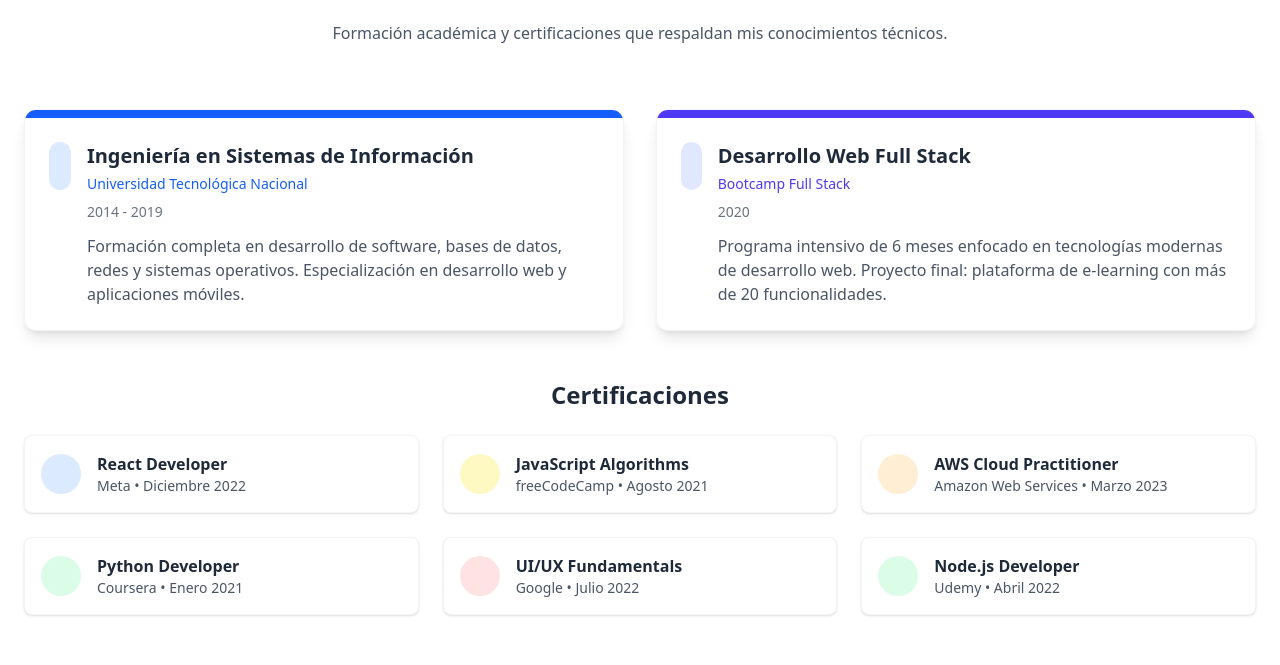
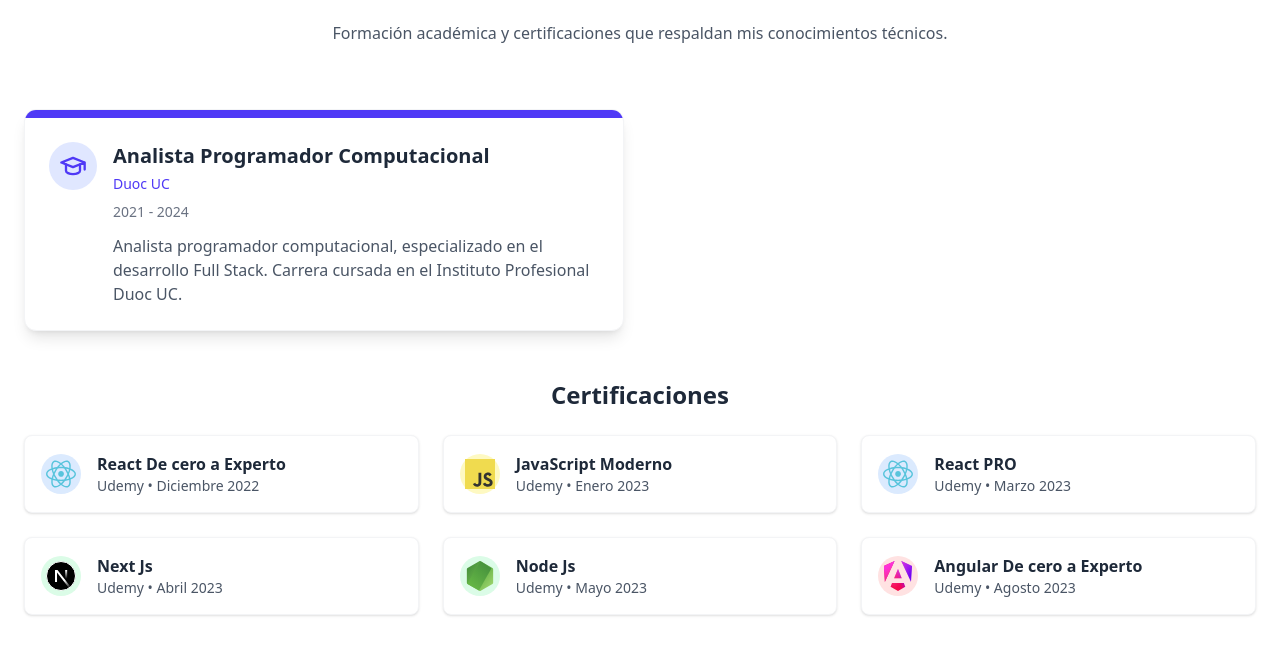
Before and after one commit to omar15hr/portafolio, a React (Vite) app: page / in a window 1280 px wide. Shown: the part 3813-4478 px from the top of the page. Built offline with nearby package versions, Linux system fonts and the light colour scheme.

Commit message:
education section, certification section e iconos nuevos

```diff
--- /dev/null
+++ b/src/components/Certifications.tsx
@@ -0,0 +1,84 @@
+import { AngularIcon, JavaScriptIcon, NextjsIcon, NodejsIcon, ReactIcon } from "./Icons";
+
+const CERTIFICATIONS = [
+  {
+    name: "React De cero a Experto",
+    issuer: "Udemy",
+    date: "Diciembre 2022",
+    icon: <ReactIcon />,
+    color: "blue",
+  },
+  {
+    name: "JavaScript Moderno",
+    issuer: "Udemy",
+    date: "Enero 2023",
+    icon: <JavaScriptIcon />,
+    color: "yellow",
+  },
+  {
+    name: "React PRO",
+    issuer: "Udemy",
+    date: "Marzo 2023",
+    icon: <ReactIcon />,
+    color: "blue",
+  },
+  {
+    name: "Next Js",
+    issuer: "Udemy",
+    date: "Abril 2023",
+    icon: <NextjsIcon />,
+    color: "green",
+  },
+  {
+    name: "Node Js",
+    issuer: "Udemy",
+    date: "Mayo 2023",
+    icon: <NodejsIcon />,
+    color: "green",
+  },
+  {
+    name: "Angular De cero a Experto",
+    issuer: "Udemy",
+    date: "Agosto 2023",
+    icon: <AngularIcon />,
+    color: "red",
+  },
+];
+
+export function Certifications() {
+  return (
+    <div className="mt-12">
+      <h3 className="text-2xl font-bold mb-6 text-center">Certificaciones</h3>
+      <div className="grid grid-cols-1 sm:grid-cols-2 lg:grid-cols-3 gap-6">
+        {CERTIFICATIONS.map((cert, index) => (
+          <div
+            key={index}
+            className="bg-white p-4 rounded-lg border border-gray-100 shadow hover:shadow-md transition-shadow duration-300 flex items-center"
+          >
+            <div
+              className={`w-10 h-10 rounded-full flex items-center justify-center mr-4 ${
+                cert.color === "blue"
+                  ? "bg-blue-100 text-blue-600"
+                  : cert.color === "yellow"
+                  ? "bg-yellow-100 text-yellow-600"
+                  : cert.color === "orange"
+                  ? "bg-orange-100 text-orange-600"
+                  : cert.color === "green"
+                  ? "bg-green-100 text-green-600"
+                  : "bg-red-100 text-red-600"
+              }`}
+            >
+              {cert.icon}
+            </div>
+            <div>
+              <h4 className="font-bold">{cert.name}</h4>
+              <p className="text-sm text-gray-600">
+                {cert.issuer} • {cert.date}
+              </p>
+            </div>
+          </div>
+        ))}
+      </div>
+    </div>
+  );
+}
--- a/src/components/EducationSection.tsx
+++ b/src/components/EducationSection.tsx
@@ -1,3 +1,17 @@
+import { Certifications } from "./Certifications";
+import { SchoolIcon } from "./Icons";
+
+const EDUCATION = [
+  {
+    institution: "Duoc UC",
+    degree: "Analista Programador Computacional",
+    period: "2021 - 2024",
+    description:
+      "Analista programador computacional, especializado en el desarrollo Full Stack. Carrera cursada en el Instituto Profesional Duoc UC.",
+    color: "indigo",
+  },
+];
+
 export function EducationSection() {
   return (
     <section id="educacion" className="py-20 bg-white">
@@ -11,26 +25,7 @@ export function EducationSection() {
         </div>
 
         <div className="grid grid-cols-1 md:grid-cols-2 gap-8">
-          {[
-            {
-              institution: "Universidad Tecnológica Nacional",
-              degree: "Ingeniería en Sistemas de Información",
-              period: "2014 - 2019",
-              description:
-                "Formación completa en desarrollo de software, bases de datos, redes y sistemas operativos. Especialización en desarrollo web y aplicaciones móviles.",
-              icon: "fa-university",
-              color: "blue",
-            },
-            {
-              institution: "Bootcamp Full Stack",
-              degree: "Desarrollo Web Full Stack",
-              period: "2020",
-              description:
-                "Programa intensivo de 6 meses enfocado en tecnologías modernas de desarrollo web. Proyecto final: plataforma de e-learning con más de 20 funcionalidades.",
-              icon: "fa-laptop-code",
-              color: "indigo",
-            },
-          ].map((edu, index) => (
+          {EDUCATION.map((edu, index) => (
             <div
               key={index}
               className="bg-white border border-gray-100 rounded-xl shadow-lg hover:shadow-xl transition-all duration-300 overflow-hidden"
@@ -49,7 +44,9 @@ export function EducationSection() {
                         : "bg-indigo-100 text-indigo-600"
                     }`}
                   >
-                    <i className={`fas ${edu.icon} text-xl`}></i>
+                    <div className="mx-4">
+                      <SchoolIcon />
+                    </div>
                   </div>
                   <div>
                     <h3 className="text-xl font-bold mb-1">{edu.degree}</h3>
@@ -71,84 +68,7 @@ export function EducationSection() {
           ))}
         </div>
 
-        <div className="mt-12">
-          <h3 className="text-2xl font-bold mb-6 text-center">
-            Certificaciones
-          </h3>
-          <div className="grid grid-cols-1 sm:grid-cols-2 lg:grid-cols-3 gap-6">
-            {[
-              {
-                name: "React Developer",
-                issuer: "Meta",
-                date: "Diciembre 2022",
-                icon: "fab fa-react",
-                color: "blue",
-              },
-              {
-                name: "JavaScript Algorithms",
-                issuer: "freeCodeCamp",
-                date: "Agosto 2021",
-                icon: "fab fa-js-square",
-                color: "yellow",
-              },
-              {
-                name: "AWS Cloud Practitioner",
-                issuer: "Amazon Web Services",
-                date: "Marzo 2023",
-                icon: "fab fa-aws",
-                color: "orange",
-              },
-              {
-                name: "Python Developer",
-                issuer: "Coursera",
-                date: "Enero 2021",
-                icon: "fab fa-python",
-                color: "green",
-              },
-              {
-                name: "UI/UX Fundamentals",
-                issuer: "Google",
-                date: "Julio 2022",
-                icon: "fas fa-paint-brush",
-                color: "red",
-              },
-              {
-                name: "Node.js Developer",
-                issuer: "Udemy",
-                date: "Abril 2022",
-                icon: "fab fa-node-js",
-                color: "green",
-              },
-            ].map((cert, index) => (
-              <div
-                key={index}
-                className="bg-white p-4 rounded-lg border border-gray-100 shadow hover:shadow-md transition-shadow duration-300 flex items-center"
-              >
-                <div
-                  className={`w-10 h-10 rounded-full flex items-center justify-center mr-4 ${
-                    cert.color === "blue"
-                      ? "bg-blue-100 text-blue-600"
-                      : cert.color === "yellow"
-                      ? "bg-yellow-100 text-yellow-600"
-                      : cert.color === "orange"
-                      ? "bg-orange-100 text-orange-600"
-                      : cert.color === "green"
-                      ? "bg-green-100 text-green-600"
-                      : "bg-red-100 text-red-600"
-                  }`}
-                >
-                  <i className={`${cert.icon} text-lg`}></i>
-                </div>
-                <div>
-                  <h4 className="font-bold">{cert.name}</h4>
-                  <p className="text-sm text-gray-600">
-                    {cert.issuer} • {cert.date}
-                  </p>
-                </div>
-              </div>
-            ))}
-          </div>
-        </div>
+        <Certifications />
       </div>
     </section>
   );
--- a/src/components/Icons.tsx
+++ b/src/components/Icons.tsx
@@ -797,3 +797,22 @@ export const AsteriskIcon = () => (
     <path d="M12 12l-6 8.5" />
   </svg>
 );
+
+export const SchoolIcon = () => (
+  <svg
+    xmlns="http://www.w3.org/2000/svg"
+    width={28}
+    height={28}
+    viewBox="0 0 24 24"
+    fill="none"
+    stroke="currentColor"
+    strokeWidth={2}
+    strokeLinecap="round"
+    strokeLinejoin="round"
+    className="icon icon-tabler icons-tabler-outline icon-tabler-school"
+  >
+    <path stroke="none" d="M0 0h24v24H0z" fill="none" />
+    <path d="M22 9l-10 -4l-10 4l10 4l10 -4v6" />
+    <path d="M6 10.6v5.4a6 3 0 0 0 12 0v-5.4" />
+  </svg>
+);
```
